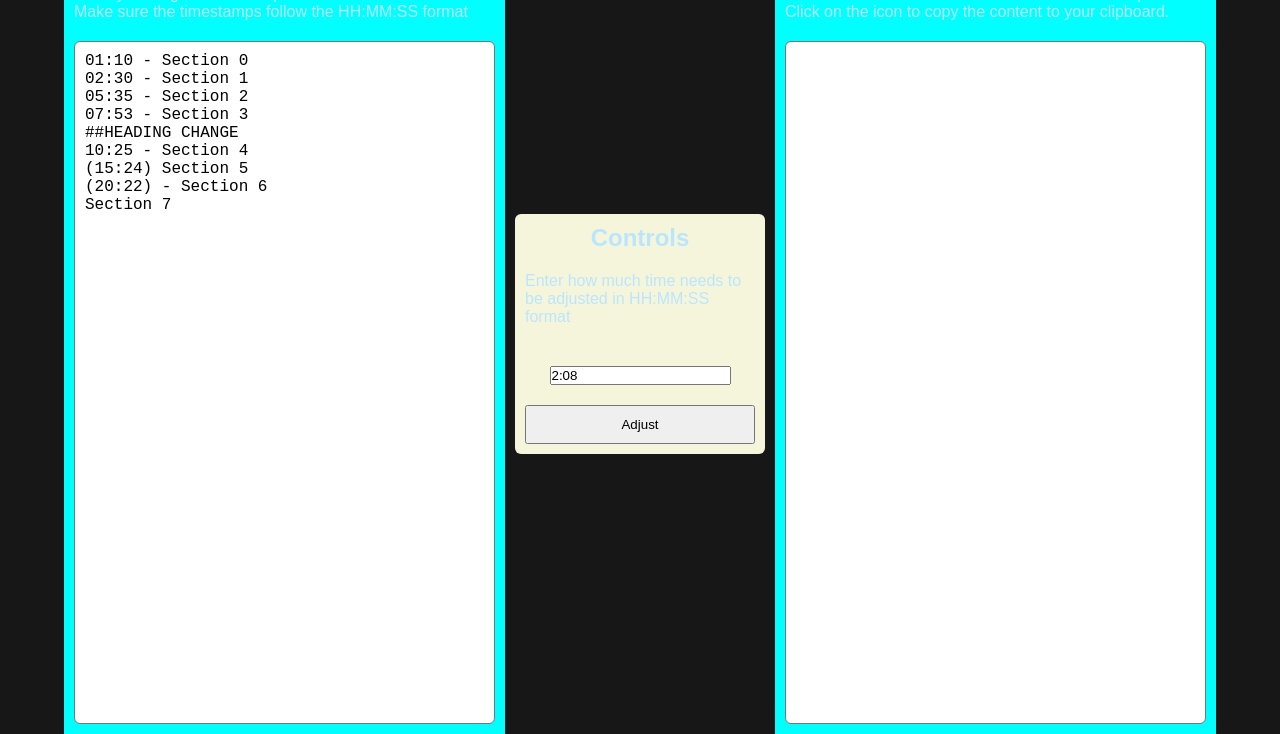
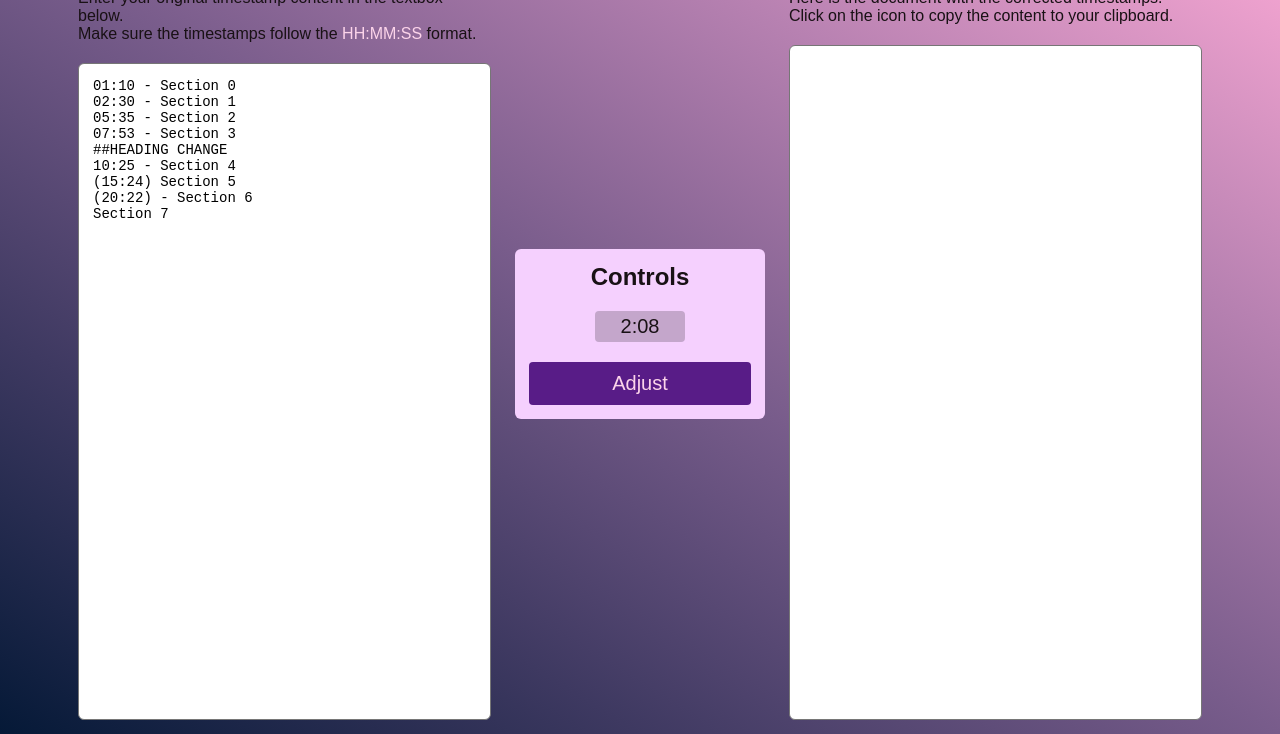
Before and after one commit to abinjohn123/timestamp-converter, a website: page index.html in a window 1280 px wide. Shown: the part 66-800 px from the top of the page. Drawn offline with Linux system fonts and the light colour scheme.

Commit message:
add colors and make it pretty!

```diff
--- a/index.html
+++ b/index.html
@@ -14,7 +14,7 @@
         <div class="helper-text">
           Enter your original timestamp content in the textbox below.<br />Make
           sure the timestamps follow the
-          <span class="highlight">HH:MM:SS</span> format
+          <span class="highlight">HH:MM:SS</span> format.
         </div>
         <textarea
           class="textarea bdr-rad-s pad-med"
@@ -26,11 +26,15 @@
       </div>
       <div class="controls-box pad-med bdr-rad-s">
         <h2 class="controls-title">Controls</h2>
-        <div class="helper-text">
-          Enter how much time needs to be adjusted in
-          <span class="highlight">HH:MM:SS</span> format
-        </div>
-        <input class="input-text" id="time-to-adjust" type="text" />
+        <!-- <div class="helper-text">
+          Enter how much time needs to be adjusted in HH:MM:SS format
+        </div> -->
+        <input
+          class="input-time"
+          id="time-to-adjust"
+          type="text"
+          maxlength="8"
+        />
         <button class="btn" id="btn-adjust">Adjust</button>
       </div>
       <div class="text-box --output pad-med">
--- a/styles/colors.css
+++ b/styles/colors.css
@@ -1,4 +1,10 @@
 :root {
-  --bg: #171717;
-  --text: #bae6fd;
+  --bg: #581c87;
+  --text: #191115;
+
+  --highlight: #fcd4ea;
+
+  --options: #f5d0fe;
+  --opt-shade: #c4a6cb;
+  --btn: #581c87;
 }
--- a/styles/style.css
+++ b/styles/style.css
@@ -14,7 +14,15 @@ body {
   font-family: sans-serif;
   font-size: 1.6rem;
 
-  background-color: var(--bg);
+  /* background-color: var(--bg); */
+  background-image: linear-gradient(
+    to right top,
+    #051937,
+    #3e3961,
+    #785c8b,
+    #b781b1,
+    #f9a8d4
+  );
   color: var(--text);
 
   display: flex;
@@ -33,16 +41,19 @@ body {
 
 /* Helper styles */
 .pad-med {
-  padding: 1rem;
+  padding: 1.4rem;
 }
 
 .bdr-rad-s {
   border-radius: 6px;
 }
 
+.highlight {
+  color: var(--highlight);
+}
+
 /* Textbox styling */
 .text-box {
-  background-color: aqua;
   display: grid;
   grid-template-columns: 1fr;
   grid-template-rows: auto auto 1fr;
@@ -57,8 +68,9 @@ body {
 }
 .textarea {
   resize: none;
-  font-size: 1.6rem;
+  font-size: 1.4rem;
   font-weight: normal;
+  opacity: 1;
 }
 
 .textarea:focus {
@@ -67,7 +79,7 @@ body {
 
 /* Control box styling */
 .controls-box {
-  background-color: beige;
+  background-color: var(--options);
   align-self: center;
 
   display: flex;
@@ -76,13 +88,33 @@ body {
   gap: 2rem;
 }
 
+.input-time {
+  font-size: 2rem;
+  width: 9rem;
+  text-align: center;
+  padding: 0.4rem;
+
+  color: var(--text);
+  background-color: var(--opt-shade);
+
+  outline: none;
+  border: none;
+  border-radius: 4px;
+}
+
 .btn {
   cursor: pointer;
 
+  background-color: var(--btn);
+  color: var(--highlight);
+  font-size: 2rem;
+  text-transform: capitalize;
+
   padding: 1rem;
   width: 100%;
+  border-radius: 4px;
   outline: none;
-  /* border: 1px solid; */
+  border: none;
   transition: transform 0.2s;
 }
 
```
Also changed, not shown: index.js (+5 -26 lines).
